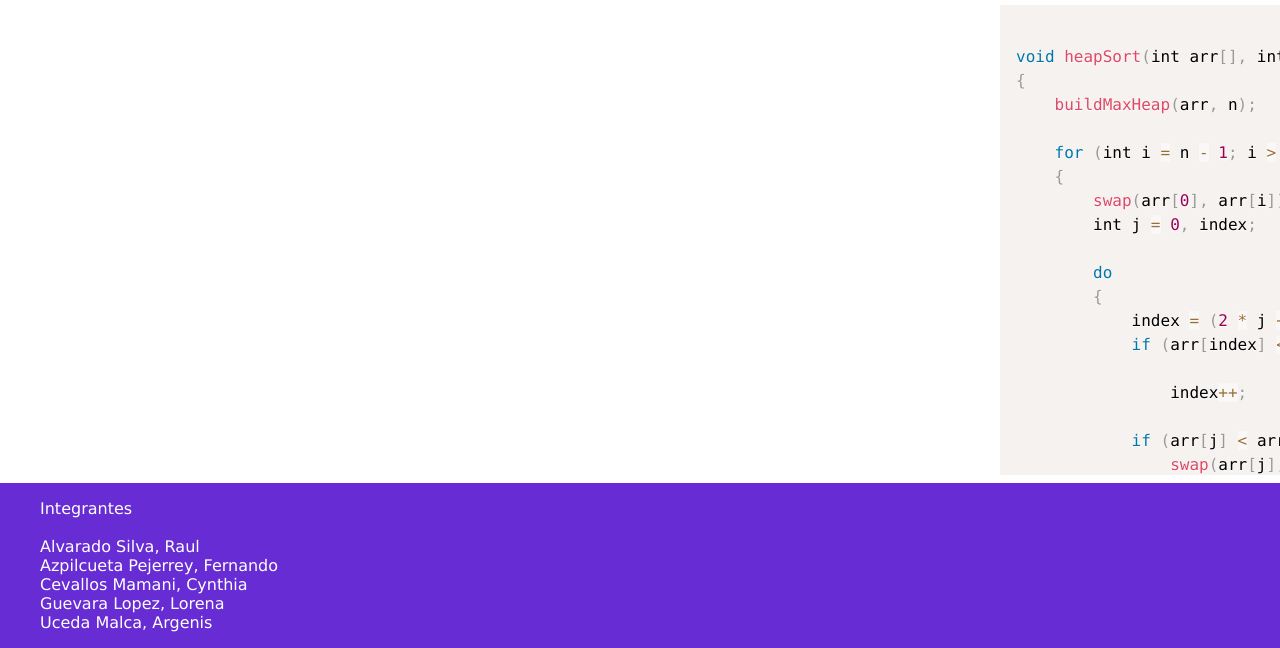
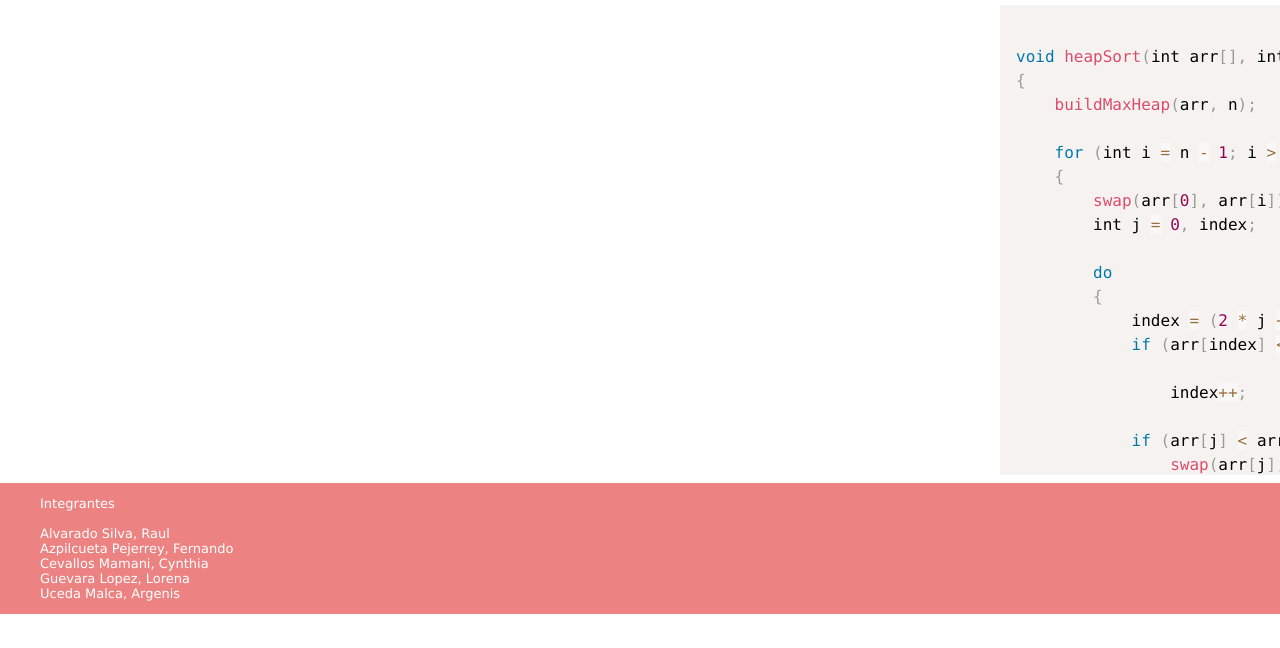
Before and after one commit to argenis-uceda-malca/heaps, a plain HTML site: page ComparisonSort.html in a window 1280 px wide. Shown: the part 252-900 px from the top of the page. After the commit the page ends 866 px from the top, so only its background shows below. Drawn offline with Linux system fonts and the light colour scheme.

Commit message:
se agrego un parrafo y en el html

```diff
--- a/ComparisonSort.html
+++ b/ComparisonSort.html
@@ -101,9 +101,10 @@ void buildMaxHeap(int arr[], int n)
         </pre>
             </div>
 
+
         </main> <!-- mainContent -->
 
-         <p id="Integrantes">
+         <p style="font-size: small;" id="Integrantes">
             Integrantes<br/><br/>
             Alvarado Silva, Raul<br/>
             Azpilcueta Pejerrey, Fernando<br/>
@@ -111,7 +112,6 @@ void buildMaxHeap(int arr[], int n)
             Guevara Lopez, Lorena<br/>
             Uceda Malca, Argenis<br/>
         </p>
-
 
         <footer>
             <div id="generalAnimationControlSection">
--- a/visualizationPageStyle.css
+++ b/visualizationPageStyle.css
@@ -69,7 +69,7 @@ body {
 
 
 .VisualizationMainPage #container {
-	background: #672cd3;
+	background: #ec8282;
 	margin: 0 auto; /* the auto margins (in conjunction with a width) center the page */
 	text-align: left; /* this overrides the text-align: center on the body element. */
 }
```
